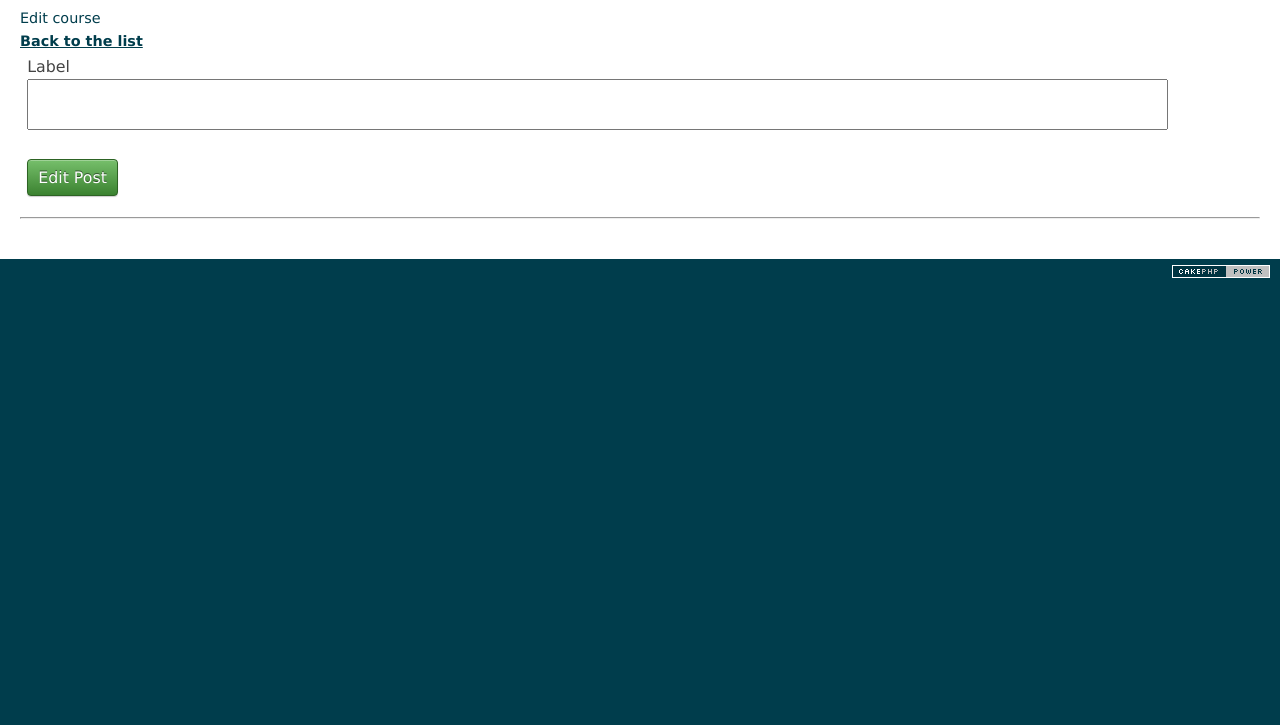
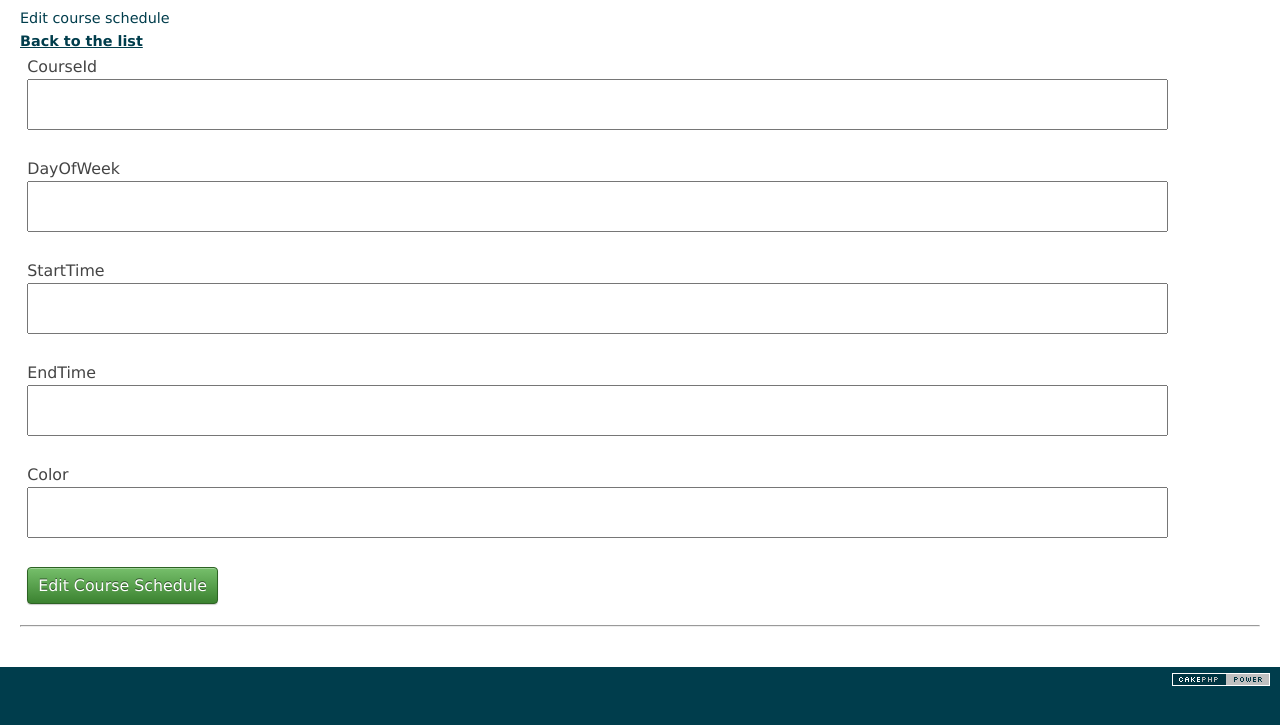
Before and after one commit to lbarman/epfl-homeworks, a CakePHP app: the page made by app/View/CourseSchedules/edit.ctp in a window 1280 px wide. Shown: the part 47-772 px from the top of the page. Run offline with PHP 8.4 and a stand-in for CakePHP, Linux system fonts and the light colour scheme; the template is opened without the code that fills it, so the values that code supplies are empty; form fields are guessed from the names that the template uses; some libraries are stand-ins or nearby versions.

Commit message:
Course Schedule improved (edit/delete added)

```diff
--- a/app/View/CourseSchedules/add.ctp
+++ b/app/View/CourseSchedules/add.ctp
@@ -1,5 +1,5 @@
-<!-- File: /app/View/Courses/add.ctp -->
-<h1>Add new course</h1>
+<!-- File: /app/View/CourseSchedules/add.ctp -->
+<h1>Add new course schedule</h1>
 <?php echo $this->Html->link(
     'Back to the list',
     array('controller' => 'CourseSchedule', 'action' => 'index')
--- a/app/View/CourseSchedules/edit.ctp
+++ b/app/View/CourseSchedules/edit.ctp
@@ -1,13 +1,17 @@
-<!-- File: /app/View/Courses/add.ctp -->
-<h1>Edit course</h1>
+<!-- File: /app/View/CourseSchedules/edit.ctp -->
+<h1>Edit course schedule</h1>
 <?php echo $this->Html->link(
     'Back to the list',
-    array('controller' => 'courses', 'action' => 'index')
+    array('controller' => 'CourseSchedule', 'action' => 'index')
 ); ?>
 <?php
-echo $this->Form->create('Course');
-echo $this->Form->input('label');
 echo $this->Form->input('id', array('type' => 'hidden'));
-echo $this->Form->end('Edit Post');
+echo $this->Form->create('CourseSchedule');
+echo $this->Form->input('courseId');
+echo $this->Form->input('dayOfWeek');
+echo $this->Form->input('startTime');
+echo $this->Form->input('endTime');
+echo $this->Form->input('color');
+echo $this->Form->end('Edit Course Schedule');
 ?>
 <hr />
--- a/app/View/Courses/edit.ctp
+++ b/app/View/Courses/edit.ctp
@@ -1,4 +1,4 @@
-<!-- File: /app/View/Courses/add.ctp -->
+<!-- File: /app/View/Courses/edit.ctp -->
 <h1>Edit course</h1>
 <?php echo $this->Html->link(
     'Back to the list',
--- a/app/View/Users/edit.ctp
+++ b/app/View/Users/edit.ctp
@@ -8,6 +8,6 @@
 echo $this->Form->create('User');
 echo $this->Form->input('username');
 echo $this->Form->input('id', array('type' => 'hidden'));
-echo $this->Form->end('Edit Post');
+echo $this->Form->end('Edit Course');
 ?>
 <hr />
```
Also changed, not shown: app/Controller/CourseSchedulesController.php (+4 -4 lines), app/View/CourseSchedules/index.ctp (+18 -10 lines), app/webroot/css/dailyAgenda.css (+13 -5 lines), app/webroot/img/delete.png (added), app/webroot/img/edit.gif (added).
